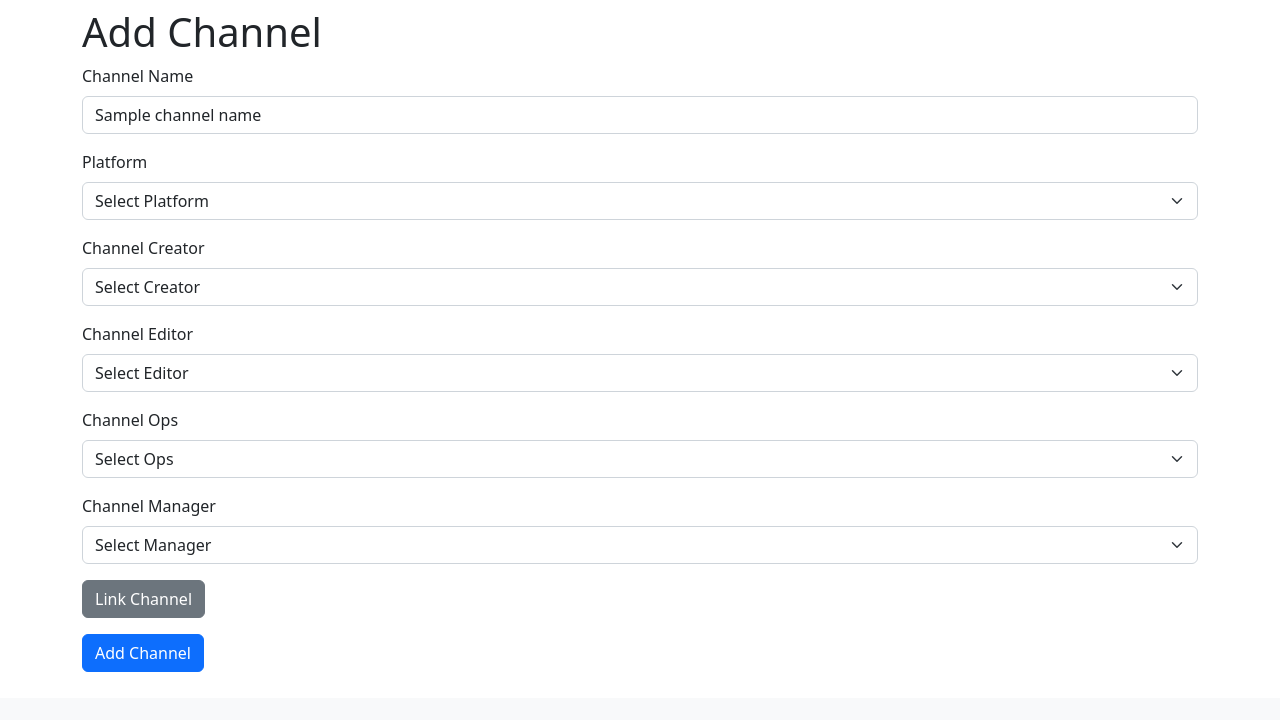
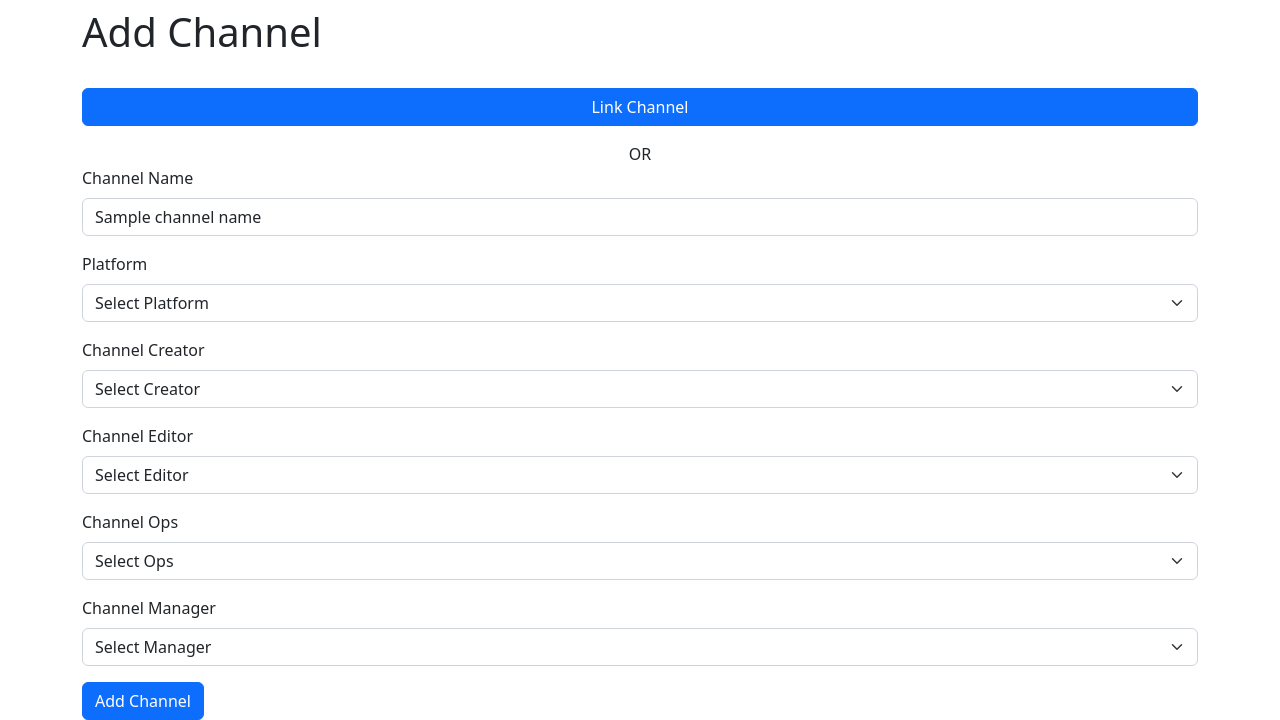
Before and after one commit to AyushHRMSingh/Video-School-CMS, a Flask app: template Source/templates/add_channel.html in a window 1280 px wide. Shown: the part 102-822 px from the top of the page. Before the commit the page ends 774 px from the top, so only its background shows below. Run offline with Flask 3, Linux system fonts and the light colour scheme; the template is opened without the code that fills it: most values are stand-ins (such as "Sample title", 1, 10 or a date in 2020); parts of the project's set-up code (start-up, migrations or seed data) failed here and were passed over.

Commit message:
Move link channel

```diff
--- a/Source/templates/add_channel.html
+++ b/Source/templates/add_channel.html
@@ -15,6 +15,11 @@
     </div>
     <div class="container">
         <h1 class="word">Add Channel</h1>
+        <div class="mb-3">
+            <br>
+            <a href="{{ url_for('oauth') }}" class="btn btn-primary" style="width: 100%;">Link Channel</a>
+        </div>
+        <p class="text-center mb-0">OR</p>
         <form method="POST">
             <div class="mb-3">
                 <label for="channel_name" class="form-label">Channel Name</label>
@@ -65,9 +70,6 @@
                     {% endfor %}
                 </select>
             </div>
-            <div class="mb-3">
-                <a href="{{ url_for('oauth') }}" class="btn btn-secondary">Link Channel</a>
-            </div>
             <button type="submit" class="btn btn-primary">Add Channel</button>
         </form>
         {% if msg %}
```
